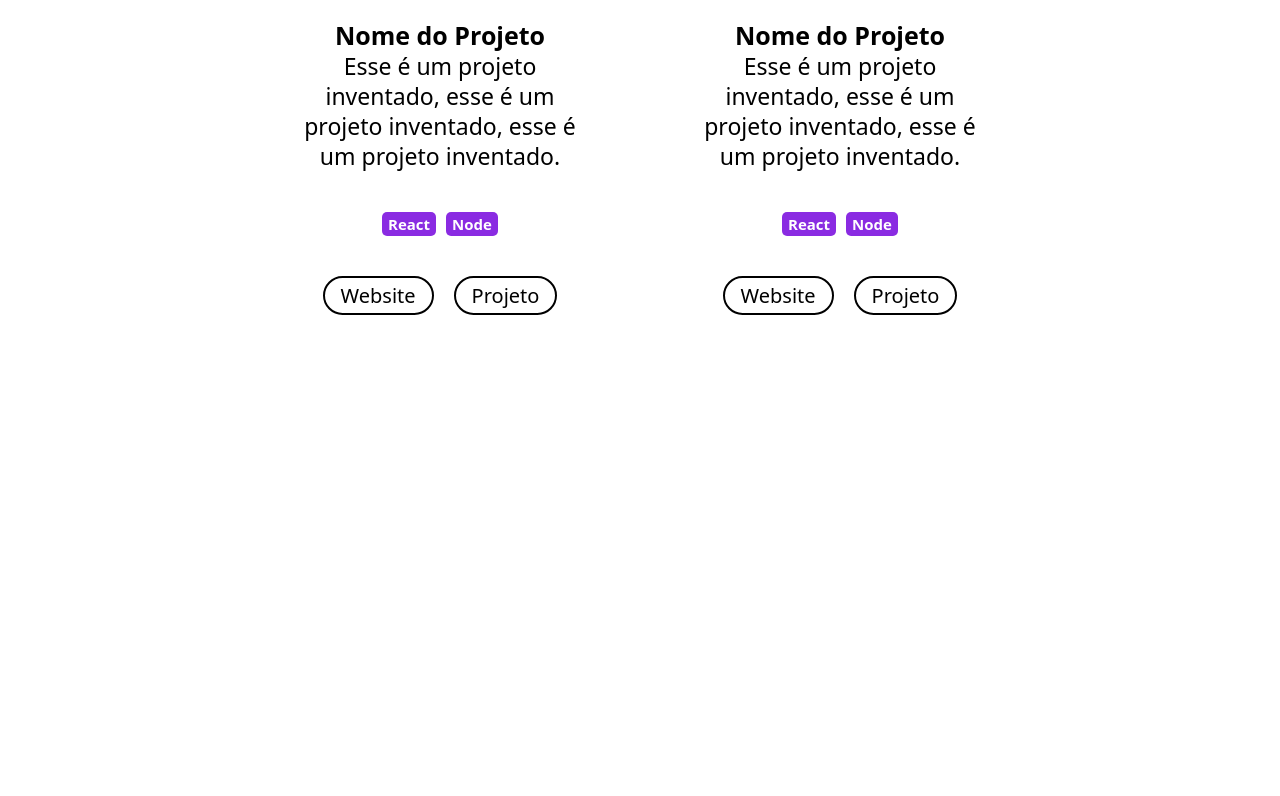
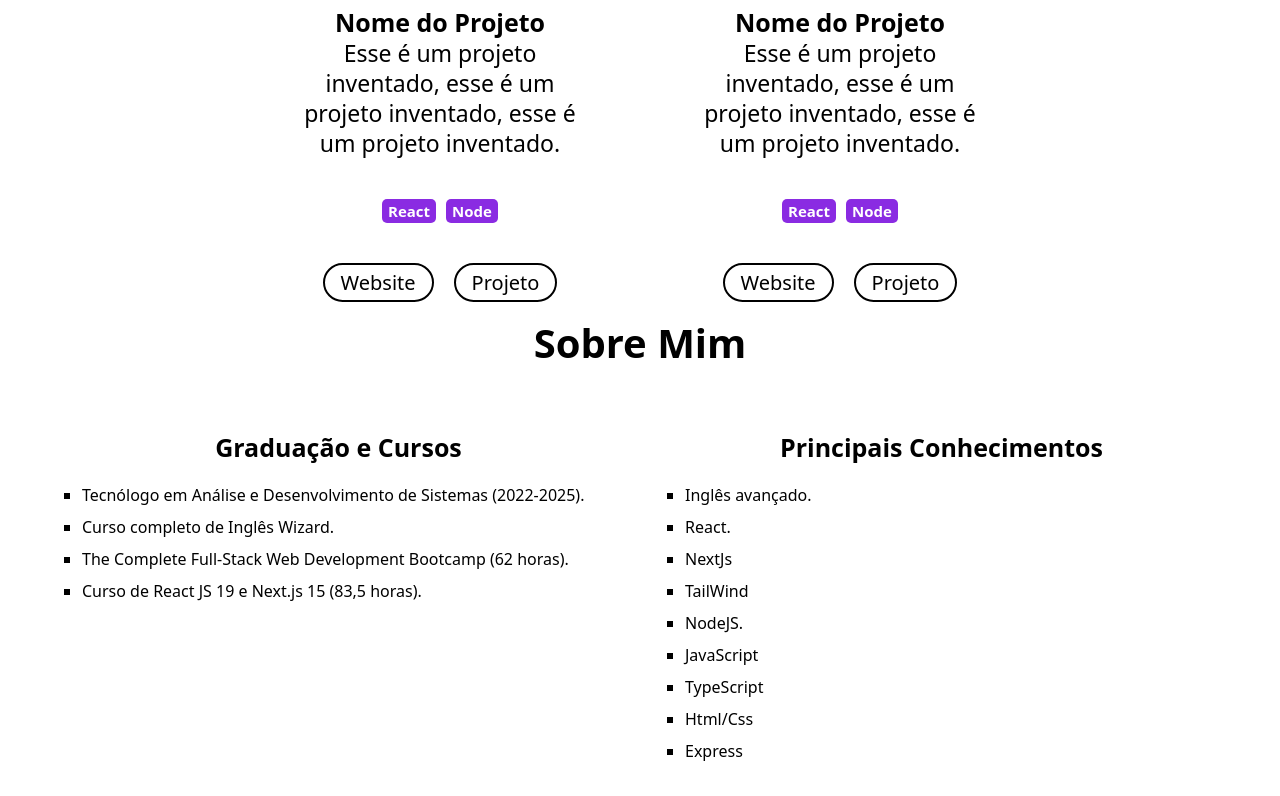
Before and after one commit to FernandoDalpiaz/New-Portfolio, a React (Vite) app: page / in a window 1280 px wide. Shown: the part 1866-2662 px from the top of the page. Before the commit the page ends 2186 px from the top, so only its background shows below. Built offline with nearby package versions, Linux system fonts and the light colour scheme.

Commit message:
feat: Adicionar About Section

```diff
--- a/src/App.tsx
+++ b/src/App.tsx
@@ -4,6 +4,7 @@ import { Container } from './components/Container'
 import { NavBar } from './components/NavBar'
 import { Hero } from './components/Hero'
 import { Projects } from './components/Projects'
+import { About } from './components/About'
 
 function App() {
 
@@ -13,6 +14,7 @@ function App() {
       <NavBar/>
       <Hero/>
       <Projects/>
+      <About/>
     </Container>
     </>
   )
--- /dev/null
+++ b/src/components/About/index.tsx
@@ -0,0 +1,35 @@
+import styles from './styles.module.css';
+import { SectionTitle } from '../SectionTitle';
+
+export function About() {
+  return (
+      <div id='about-section' className={styles.about}>
+        <SectionTitle>Sobre Mim</SectionTitle>
+        <div className={styles['outer-container']}>
+          <div className={styles['left-container']}>
+            <h3 className={styles.subtitle}>Graduação e Cursos</h3>
+            <ul className={styles.list}>
+              <li className={styles['list-item']}>Tecnólogo em Análise e Desenvolvimento de Sistemas (2022-2025).</li>
+              <li className={styles['list-item']}>Curso completo de Inglês Wizard.</li>
+              <li className={styles['list-item']}>The Complete Full-Stack Web Development Bootcamp (62 horas).</li>
+              <li className={styles['list-item']}>Curso de React JS 19 e Next.js 15 (83,5 horas).</li>
+            </ul>
+          </div>
+          <div className={styles['right-container']}>
+            <h3 className={styles.subtitle}>Principais Conhecimentos</h3>
+            <ul className={styles.list}>
+              <li className={styles['list-item']}>Inglês avançado.</li>
+              <li className={styles['list-item']}>React.</li>
+              <li className={styles['list-item']}>NextJs</li>
+              <li className={styles['list-item']}>TailWind</li>
+              <li className={styles['list-item']}>NodeJS.</li>
+              <li className={styles['list-item']}>JavaScript</li>
+              <li className={styles['list-item']}>TypeScript</li>
+              <li className={styles['list-item']}>Html/Css</li>
+              <li className={styles['list-item']}>Express</li>
+            </ul>
+          </div>
+        </div>
+      </div>
+  );
+}
--- /dev/null
+++ b/src/components/About/styles.module.css
@@ -0,0 +1,58 @@
+.about {
+  width: 100%;
+  margin-top: 40px;
+  display: flex;
+  flex-direction: column;
+  align-items: center;
+  justify-content: center;
+  gap: 40px;
+}
+
+.outer-container {
+  width: 100%;
+  display: flex;
+  padding: 10px 20px;
+  display: flex;
+  gap: 30px;
+}
+
+.left-container {
+  width: 50%;
+  border-radius: 5px;
+  padding: 10px;
+}
+
+.left-container:hover {
+  color: var(--text-hover);
+  background-color: var(--button-hover);
+  transition: color 0.5s;
+  transition: background-color 0.5s ease-out;
+}
+
+.right-container {
+  width: 50%;
+  border-radius: 5px;
+  padding: 10px;
+}
+
+.right-container:hover {
+  color: var(--text-hover);
+  background-color: var(--button-hover);
+  transition: color 0.5s;
+  transition: background-color 0.3s ease-out;
+}
+
+.subtitle {
+  text-align: center;
+  margin-bottom: 20px;
+}
+
+.list {
+  text-align: left;
+  list-style: square;
+  padding-left: 20px;
+}
+
+.list-item {
+  margin-top: 10px;
+}
--- a/src/components/SectionTitle/index.tsx
+++ b/src/components/SectionTitle/index.tsx
@@ -5,6 +5,6 @@ type ContainerProps = {
 
 export function SectionTitle({ children }: ContainerProps) {
   return (
-    <h1>{children}</h1>
+    <h2>{children}</h2>
   );
 }
```
Also changed, not shown: src/components/SectionTitle/styles.module.css (deleted).
